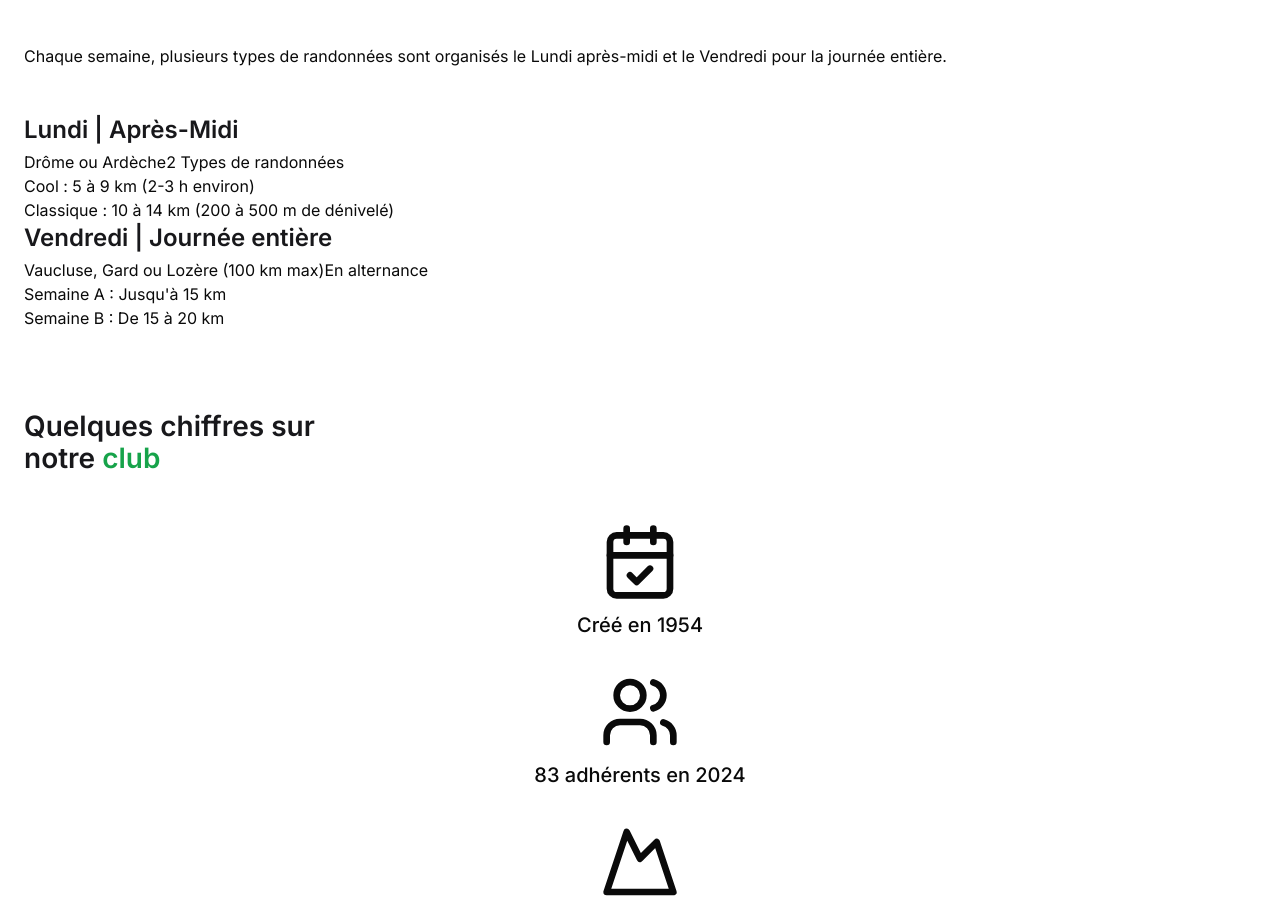
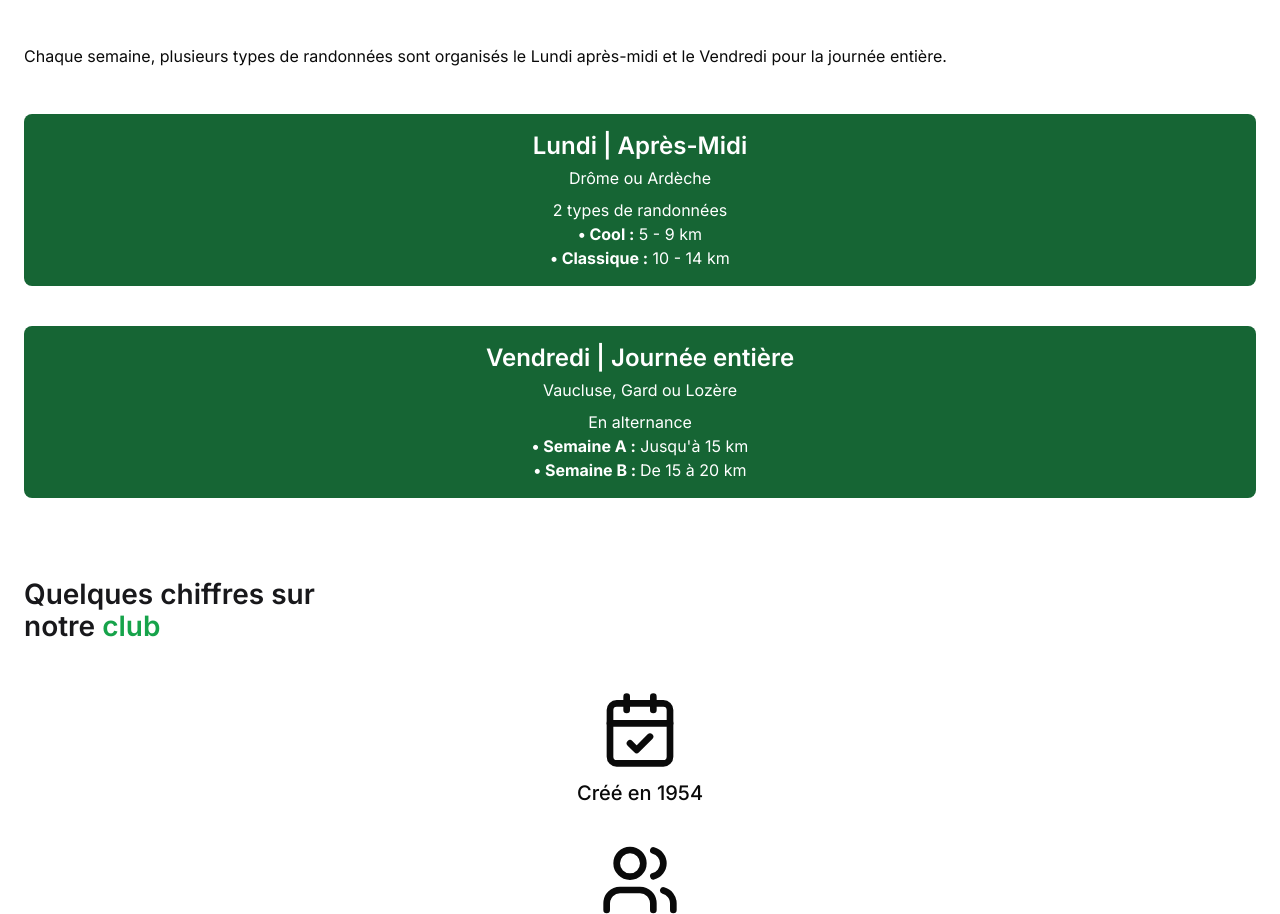
Before and after one commit to SebastienLaurentt/Galopins-Next-V2, a Next.js app: page / in a window 1280 px wide. Shown: the part 3673-4587 px from the top of the page. Built offline with nearby package versions, Linux system fonts and the light colour scheme.

Commit message:
add some css in ParcoursCard

```diff
--- a/app/page.tsx
+++ b/app/page.tsx
@@ -1,20 +1,19 @@
 import AreaCard from "@/components/Card/AreaCard/AreaCard";
+import ParcoursCard from "@/components/Card/ParcoursCard/ParcoursCard";
 import ClubIcon from "@/components/ClubIcon/ClubIcon";
 import Section from "@/components/Section/Section";
 import SectionBg from "@/components/SectionBg/SectionBg";
 import SectionHeader from "@/components/SectionHeader/SectionHeader";
 import { Button } from "@/components/ui/button";
 import { CalendarCheck, Mountain, Users } from "lucide-react";
+import logoArdeche from "../public/Ardeche.jpg";
 import logoDrome from "../public/Drome.jpg";
-import logoArdeche from "../public/Ardeche.jpg";
 import logoGard from "../public/Gard.jpg";
 import img from "../public/Home.jpg";
-import ParcoursCard from "@/components/Card/ParcoursCard/ParcoursCard";
 
 export default function Home() {
   return (
     <main>
-
       {/* Hero Section */}
       <SectionBg
         bg={img}
@@ -43,7 +42,10 @@ export default function Home() {
         />
         <div className="mb-12">
           <p>
-            Les Galopins sortent en groupe pour randonner principalement dans les départements de la Drôme, de l&apos;Ardèche et du Gard. Cependant, le Vaucluse et la Lozère peuvent également être choisis pour des randonnées plus lointaines.
+            Les Galopins sortent en groupe pour randonner principalement dans
+            les départements de la Drôme, de l&apos;Ardèche et du Gard.
+            Cependant, le Vaucluse et la Lozère peuvent également être choisis
+            pour des randonnées plus lointaines.
           </p>
         </div>
         <div>
@@ -84,16 +86,46 @@ export default function Home() {
         />
         <div className="mb-12 flex flex-col gap-y-2">
           <p>
-            Chaque semaine, plusieurs types de randonnées sont organisés le Lundi après-midi et le Vendredi pour la journée entière.
+            Chaque semaine, plusieurs types de randonnées sont organisés le
+            Lundi après-midi et le Vendredi pour la journée entière.
           </p>
         </div>
         <div>
           <ul>
             <li>
-              <ParcoursCard parcoursTitle="Lundi | Après-Midi" area="Drôme ou Ardèche" frequency="2 Types de randonnées" case1="Cool : 5 à 9 km (2-3 h environ)" case2="Classique : 10 à 14 km (200 à 500 m de dénivelé)" />
+              <ParcoursCard
+                parcoursTitle="Lundi | Après-Midi"
+                area="Drôme ou Ardèche"
+                frequency="2 types de randonnées"
+                case1={
+                  <>
+                    <strong>&#x2022; Cool :</strong> 5 - 9 km
+                  </>
+                }
+                case2={
+                  <>
+                    <strong>&#x2022; Classique :</strong> 10 - 14 km
+                  </>
+                }
+              />
             </li>
             <li>
-              <ParcoursCard parcoursTitle="Vendredi | Journée entière" area="Vaucluse, Gard ou Lozère (100 km max)" frequency="En alternance" case1="Semaine A : Jusqu'à 15 km" case2="Semaine B : De 15 à 20 km" />
+              <ParcoursCard
+                parcoursTitle="Vendredi | Journée entière"
+                area="Vaucluse, Gard ou Lozère"
+                frequency="En alternance"
+                case1={
+                <>
+                  <strong>&#x2022; Semaine A :</strong> Jusqu&apos;à 15 km
+                </>
+                }
+                case2={
+                  <>
+                   <strong>&#x2022; Semaine B : </strong>  De 15 à 20 km
+                  </>
+
+                }
+              />
             </li>
           </ul>
         </div>
--- a/components/Card/ParcoursCard/ParcoursCard.tsx
+++ b/components/Card/ParcoursCard/ParcoursCard.tsx
@@ -1,20 +1,20 @@
-import React from 'react'
+import React, { ReactNode } from 'react'
 
 interface ParcoursCardProps {
   parcoursTitle: string;
   area: string;
   frequency: string;
-  case1: string;
-  case2: string;
+  case1: ReactNode;
+  case2: ReactNode;
 }
 
 const ParcoursCard = ({parcoursTitle, area, frequency, case1, case2 }: ParcoursCardProps) => {
   return (
-    <div>
-      <h3>
+    <div className='flex flex-col mb-10 text-center bg-green-800 text-white py-4 rounded-lg'>
+      <h3 className='text-white'>
         {parcoursTitle}
       </h3>
-      <span>
+      <span className='mb-2'>
         {area}
       </span>
       <span>
```
